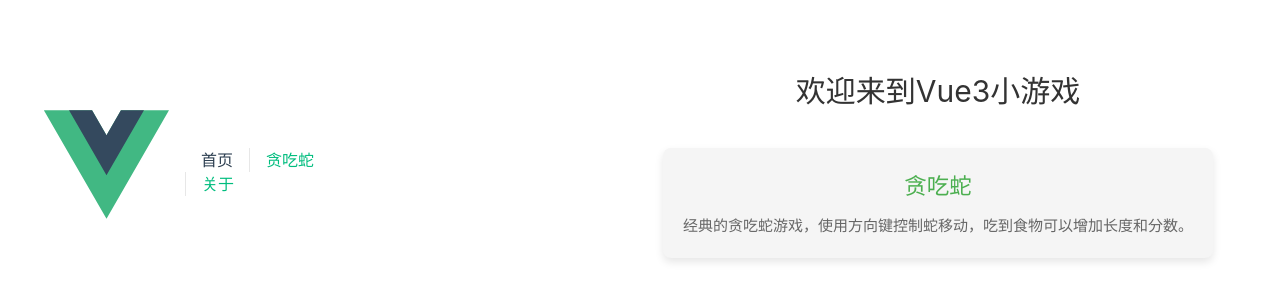
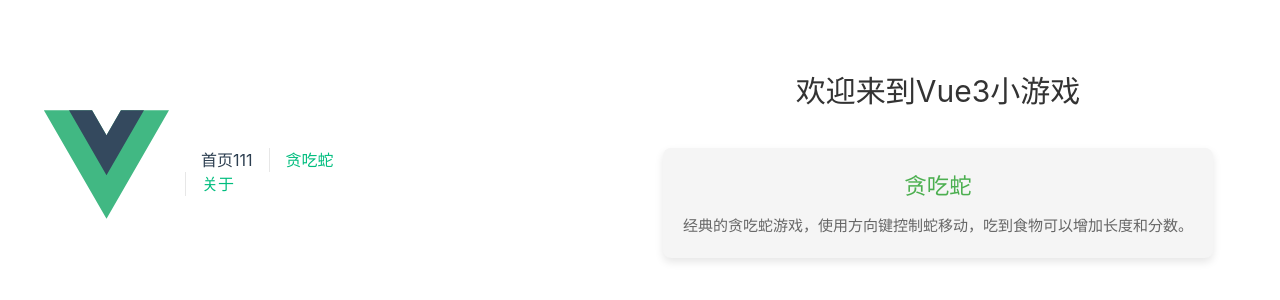
Before and after one commit to Ajaxlover/VuePinia, a Vue app: page / in a window 1280 px wide. Shown: the part 236-536 px from the top of the page. Built offline with nearby package versions, Linux system fonts and the light colour scheme.

Commit message:
vercel部署

```diff
--- a/src/App.vue
+++ b/src/App.vue
@@ -14,7 +14,7 @@ import { RouterLink, RouterView } from 'vue-router'
 
     <div class="wrapper">
       <nav>
-        <RouterLink to="/">首页</RouterLink>
+        <RouterLink to="/">首页111</RouterLink>
         <RouterLink to="/snake">贪吃蛇</RouterLink>
         <RouterLink to="/about">关于</RouterLink>
       </nav>
```
